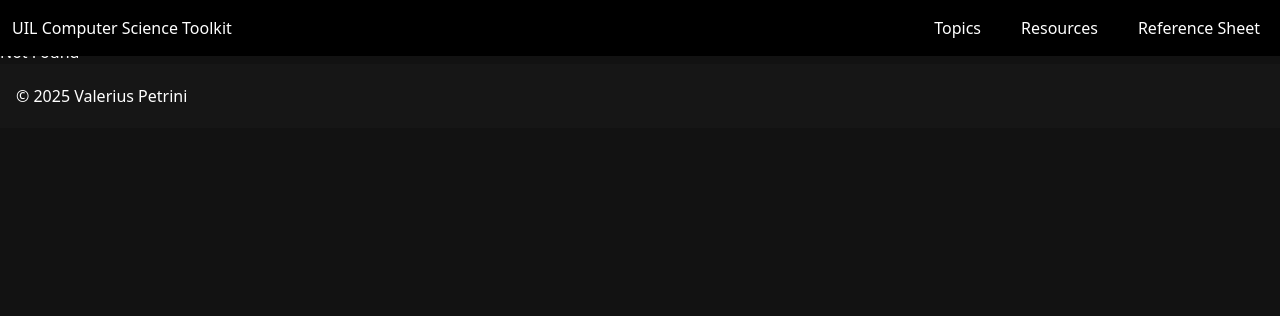
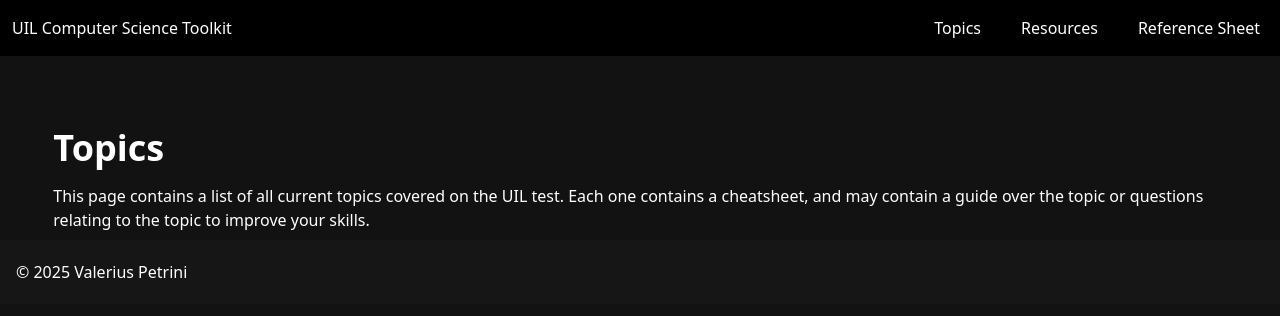
Before and after one commit to Villy-P/UIL-CS-Toolkit, a SvelteKit app: page /topics in a window 1280 px wide. Before the commit this address had no page. Shown: the top 316 px of the page. Built offline with nearby package versions, Linux system fonts and the light colour scheme.

Commit message:
feat: create Topics page with introductory content and layout

```diff
--- /dev/null
+++ b/src/routes/topics/+page.svelte
@@ -0,0 +1,4 @@
+<div class="flex flex-col gap-4 pt-32 w-11/12 m-auto pb-2">
+    <h1 class="text-6xl font-extrabold">Topics</h1>
+    <p class="text-md">This page contains a list of all current topics covered on the UIL test. Each one contains a cheatsheet, and may contain a guide over the topic or questions relating to the topic to improve your skills.</p>
+</div>
```
